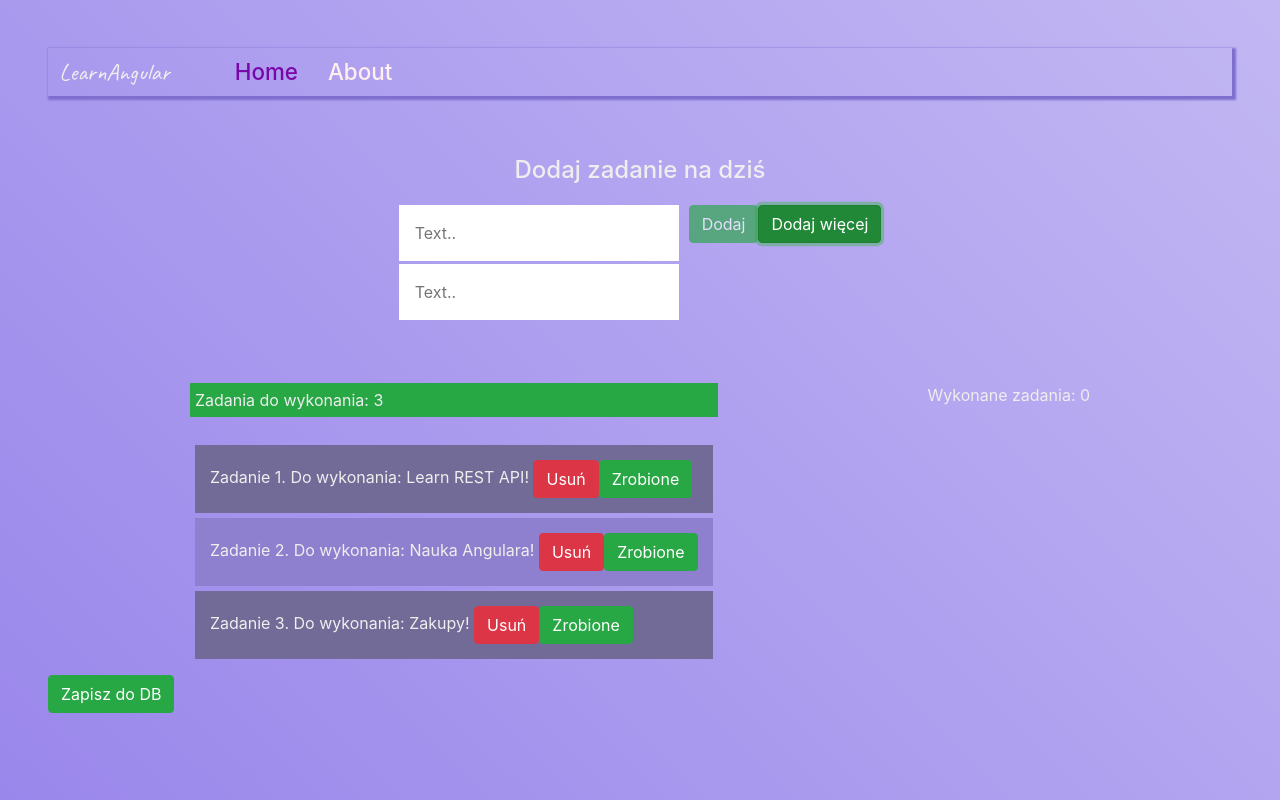
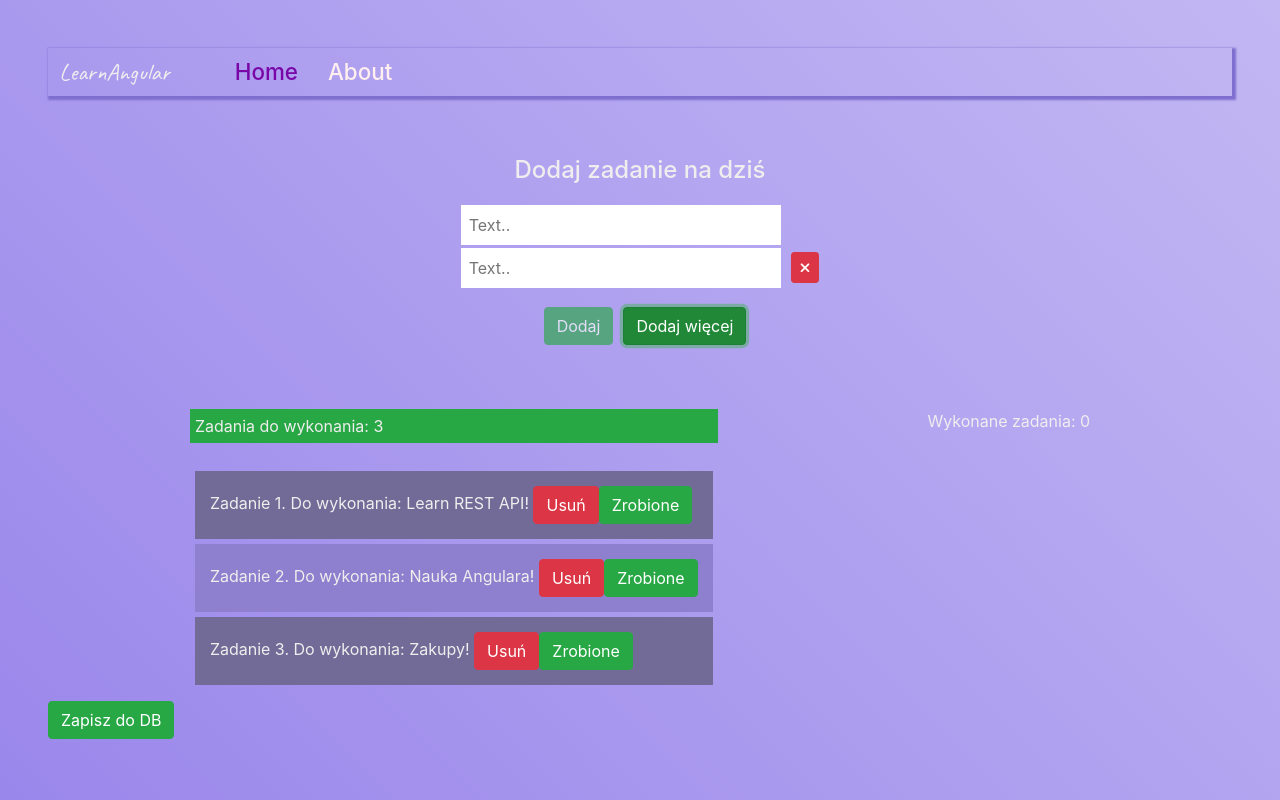
Before and after one commit to ThePioter18/LearnAngular, an Angular app: page /home in a window 1280 px wide. Both pictures are taken after a click on the button "Dodaj więcej". Built offline with nearby package versions, Linux system fonts and the light colour scheme; data requests are answered from the project's data file.

Commit message:
seventh commit
Improved reactive form

```diff
--- a/src/app/add-task/add-task.component.css
+++ b/src/app/add-task/add-task.component.css
@@ -6,7 +6,7 @@
 input {
 
   border: 0;
-  padding: 1em;
+  padding: 0.5em;
   margin-bottom: 0.2em;
   display: inline;
 
@@ -17,3 +17,41 @@ input {
   margin-top: 0.5rem;
   margin-bottom: 0.5rem;
 }
+
+mat-card {
+  width: 20em;
+}
+
+form {
+  display: flex;
+  flex-direction: column;
+}
+
+.error {
+  color: red;
+}
+
+.error-msg {
+  display: block;
+  position: absolute;
+  font-size: 75%;
+  bottom: -2em;
+}
+
+input {
+  width: 20em;
+}
+
+.btn-box {
+  margin-top: 1em;
+  text-align: center;
+}
+
+.btn {
+  margin-left: 10px;
+  margin-bottom: 4px;
+}
+
+.delete-field {
+  display: inline;
+}
--- a/src/app/add-task/add-task.component.html
+++ b/src/app/add-task/add-task.component.html
@@ -2,46 +2,35 @@
 
   <h4 id="header-input"> Dodaj zadanie na dziś</h4>
 
-  <!-- Grid row -->
-  <div class="form-row">
-    <!-- Grid column -->
-    <div class="col-auto">
-      <!-- Material input -->
-      <div class="md-form">
-
-        <!-- Miejsce na dodawanie tasków -->
   <div formArrayName="taskName">
     <div *ngFor="let task of addForm.get('taskName')['controls']; let i = index">
-            <input name="newTask" type="text" placeholder="Text.." [formControlName]="i">
+      <input type="text" placeholder="Text.." [formControlName]="i">
 
-            <div *ngIf="addForm.get('taskName').invalid && addForm.get('taskName').dirty" class="alert alert-danger">
+      <div class="delete-field" *ngIf="addForm.get('taskName')['length'] > 1 && i > 0">
+        <button type="button" class="btn btn-danger btn-sm pull-right" title="Delete Field"
+          (click)="removeTaskField(i)">
+          <i class="fas fa-times"></i>
+        </button>
+      </div>
+
+      <div *ngIf="addForm.get('taskName')['controls'][i].errors && addForm.get('taskName').dirty">
+
+        <div *ngIf="addForm.get('taskName')['controls'][i].errors?.required" class="alert alert-danger">
           Nazwa jest wymagana!
         </div>
-            <div *ngIf="addForm.get('taskName').hasError('maxlength') && addForm.get('taskName').dirty"
-              class="alert alert-danger">
-              Nazwa nie może być dłuższa niż 30 znaków.
-
+        <div *ngIf="addForm.get('taskName')['controls'][i].errors?.minlength" class="alert alert-danger">
+          Nazwa musi mieć co najmniej 3 znaki.
         </div>
-            <div *ngIf="addForm.get('taskName').hasError('minlength') && addForm.get('taskName').dirty"
-              class="alert alert-danger">
-              Nazwa musi mieć co najmniej 3 znaki.
+      </div>
 
     </div>
   </div>
-        </div>
-      </div>
-    </div>
-    <!-- Grid column -->
 
-
-    <div class="col-auto">
+  <div class="btn-box">
 
     <button class="btn btn-success" type="submit" [disabled]="addForm.invalid">Dodaj</button>
     <button class="btn btn-success" type="button" (click)="addField()">Dodaj więcej</button>
 
   </div>
-    <!-- Grid column -->
 
-  </div>
-  <!-- Grid row -->
 </form>
--- a/src/app/add-task/add-task.component.ts
+++ b/src/app/add-task/add-task.component.ts
@@ -2,7 +2,7 @@ import { Component, OnInit } from '@angular/core';
 import { TasksService } from '../services/tasks.service';
 import { Task } from '../models/task';
 import { trigger, style, transition, animate, keyframes, query, stagger } from '@angular/animations';
-import { FormGroup, FormArray, FormControl, Validators } from '@angular/forms';
+import { FormGroup, FormArray, FormControl, Validators, FormBuilder } from '@angular/forms';
 @Component({
   selector: 'app-add-task',
   templateUrl: './add-task.component.html',
@@ -35,23 +35,26 @@ export class AddTaskComponent implements OnInit {
 
   addForm: FormGroup;
 
-  constructor(private tasksService: TasksService) {
+  constructor(private tasksService: TasksService, private fb: FormBuilder) {
   }
 
   ngOnInit() {
+
     this.addForm = this.initForm();
   }
 
-  initForm() {
+  initForm(): FormGroup {
     return new FormGroup({
       taskName: new FormArray([new FormControl(null, [Validators.required, Validators.minLength(3), Validators.maxLength(30)])])
     });
   }
 
+
   add() {
     const tasksList = this.createTaskList();
     this.tasksService.add(tasksList);
     this.addForm = this.initForm();
+    console.log(this.addForm);
   }
 
   createTaskList(): Array<Task> {
@@ -68,5 +71,11 @@ export class AddTaskComponent implements OnInit {
     const arr = this.addForm.get('taskName') as FormArray;
     arr.push(new FormControl(null, [Validators.required, Validators.minLength(3), Validators.maxLength(30)]));
   }
+  getValidity(i) {
+    return (this.addForm.get('taskName') as FormArray).controls[i].invalid;
+  }
+  removeTaskField(taskNameIndex: number): void {
+    (this.addForm.get('taskName') as FormArray).removeAt(taskNameIndex);
+  }
 
 }
--- a/src/app/app.module.ts
+++ b/src/app/app.module.ts
@@ -21,7 +21,7 @@ import { SortNamePipe } from './shared/sort-name.pipe';
 import { MatCardModule } from '@angular/material/card';
 import { MatDividerModule } from '@angular/material/divider';
 import { MatListModule } from '@angular/material/list';
-import { MatGridListModule } from '@angular/material/grid-list';
+import { MatInputModule } from '@angular/material/input';
 
 const routes: Routes = [
   {
@@ -68,7 +68,7 @@ const routes: Routes = [
     MatCardModule,
     MatDividerModule,
     MatListModule,
-    MatGridListModule
+    MatInputModule
   ],
   providers: [],
   bootstrap: [AppComponent]
```
Lines whose indentation alone changed are shown as unchanged.
